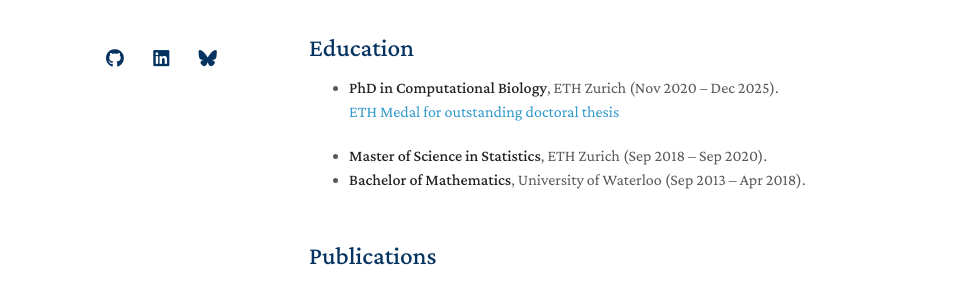
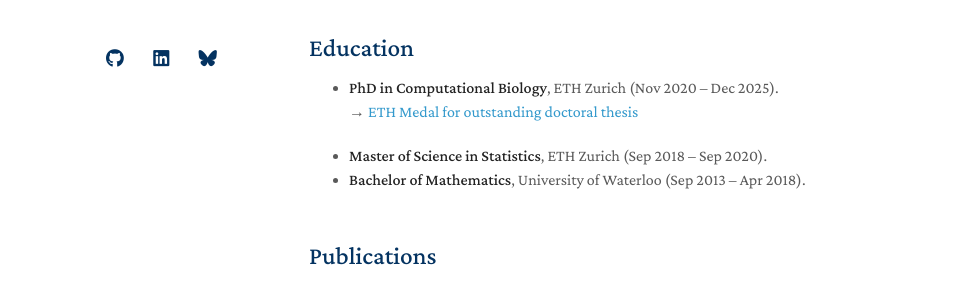
Before and after one commit to xgluo/xgluo.github.io, a Jekyll site: the page built from index.md, in a window 1280 px wide and 972 px high. Shown: the part 361-650 px from the top of the window, without its empty margins (161-1141 px from the left). Built offline with Jekyll 4.4.1, drawn with Linux system fonts in a browser that asks for light colours; nearby versions of some CDN libraries; a style sheet for code colours, icons or effects is not loaded.

Commit message:
Update layout
Co-authored-by: Copilot <copilot@github.com>

```diff
--- a/_includes/shortcv.md
+++ b/_includes/shortcv.md
@@ -1,8 +1,7 @@
 ## Education
 
 - **PhD in Computational Biology**, ETH Zurich (Nov 2020 – Dec 2025).
-  [ETH Medal for outstanding doctoral thesis](https://bsse.ethz.ch/news-and-events/d-bsse-news/2026/05/eth-medal-for-excellent-research-tumour-heterogeneity-infectious-disease-surveillance.html)
-
+  → [ETH Medal for outstanding doctoral thesis](https://bsse.ethz.ch/news-and-events/d-bsse-news/2026/05/eth-medal-for-excellent-research-tumour-heterogeneity-infectious-disease-surveillance.html)
 
 - **Master of Science in Statistics**, ETH Zurich (Sep 2018 – Sep 2020).
 - **Bachelor of Mathematics**, University of Waterloo (Sep 2013 – Apr 2018).
```
